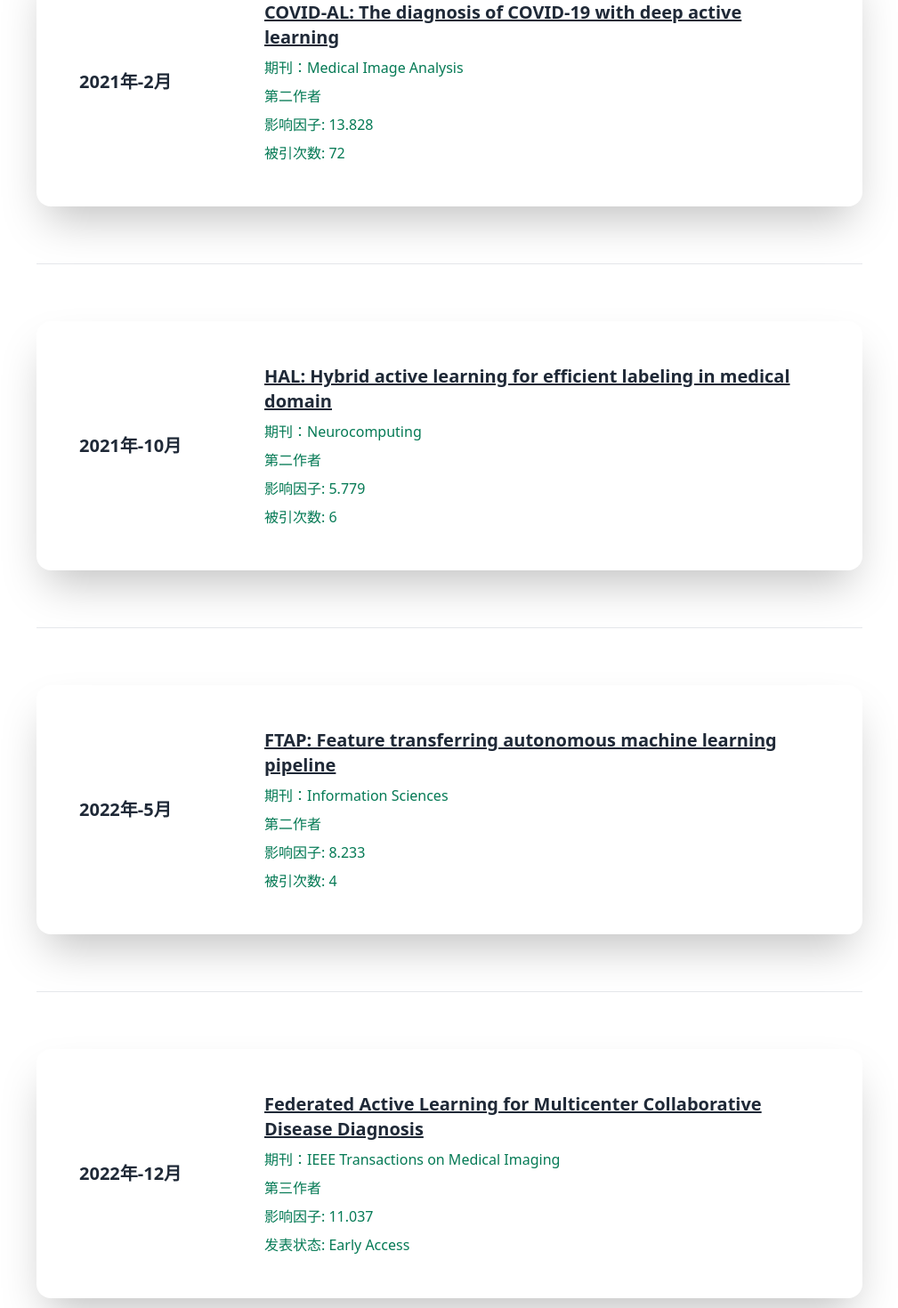
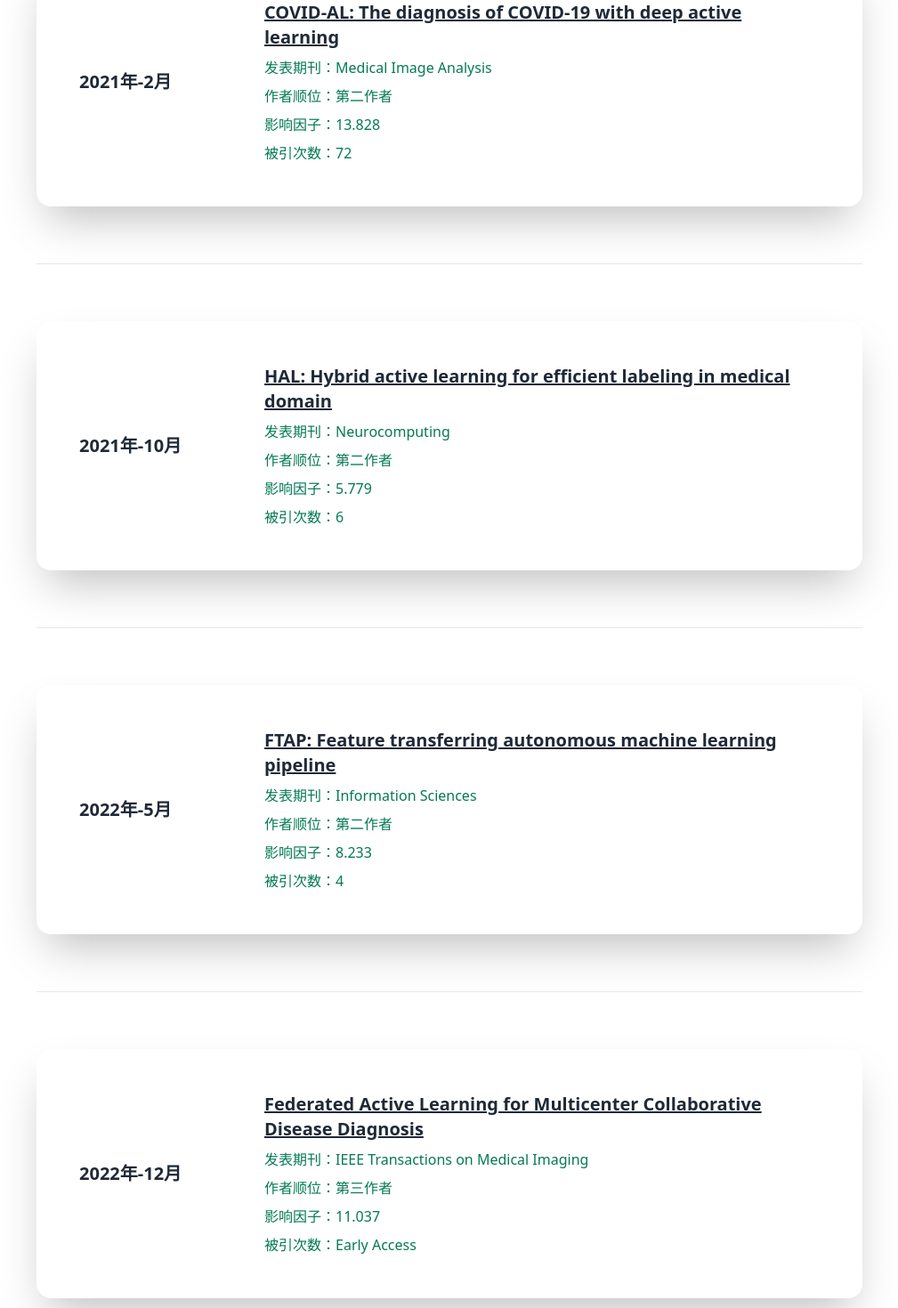
Before and after one commit to light-dawn/light-dawn.github.io, a React (Vite) app: page / in a window 1280 px wide. Shown: the part 380-1850 px from the top of the page at 89% size, without its empty margins (135-1144 px from the left). Built offline with nearby package versions, Linux system fonts and the light colour scheme; what tw-elements would draw is missing.

Commit message:
abstract paper item.

```diff
--- /dev/null
+++ b/src/components/PaperItem.tsx
@@ -0,0 +1,34 @@
+import React from "react"
+
+
+type PaperItemProps = {
+    date: string,
+    url: string,
+    title: string,
+    journal: string,
+    authorOrder: string,
+    influenceFactor: string,
+    sitedInfo: string
+}
+
+
+export const PaperItem: React.FC<PaperItemProps> = (props: PaperItemProps) => {
+    return (
+        <div className="card card-side bg-base-100 shadow-2xl p-12">
+            <div className="grid grid-cols-4">
+                <div className="self-center">
+                    <p className="text-xl font-bold">{props.date}</p>
+                </div>
+                <div className="col-span-3 space-y-2">
+                    <a href={props.url}>
+                        <p className="text-xl font-bold underline">{props.title}</p>
+                    </a>
+                    <p className="text-green-600">发表期刊：{props.journal}</p>
+                    <p className="text-green-600">作者顺位：{props.authorOrder}</p>
+                    <p className="text-green-600">影响因子：{props.influenceFactor}</p>
+                    <p className="text-green-600">被引次数：{props.sitedInfo}</p>
+                </div>
+            </div>
+        </div>
+    )
+}
--- a/src/components/Video.tsx
+++ b/src/components/Video.tsx
@@ -17,7 +17,6 @@
 import React from 'react'
 import ReactPlayer from 'react-player'
 
-// Render a YouTube video player
 export const Video: React.FC = () => {
     return (
         <ReactPlayer
--- a/src/pages/PaperPage.tsx
+++ b/src/pages/PaperPage.tsx
@@ -1,80 +1,59 @@
+import { PaperItem } from "../components/PaperItem"
+
+
 export function PaperPage() {
     return (
         <div className="m-12 mt-36">
             <div className="text-6xl font-black">发表的论文（期刊 / 会议）</div>
             <ul className="divide-y">
                 <li className="py-16">
-                    <div className="card card-side bg-base-100 shadow-2xl p-12">
-                        <div className="grid grid-cols-4">
-                            <div className="self-center">
-                                <p className="text-xl font-bold">2021年-2月</p>
-                            </div>
-                            <div className="col-span-3 space-y-2">
-                                <a href="https://www.sciencedirect.com/science/article/pii/S1361841520302772">
-                                    <p className="text-xl font-bold underline">COVID-AL: The diagnosis of COVID-19 with deep active learning</p>
-                                </a>
-                                <p className="text-green-600">期刊：Medical Image Analysis</p>
-                                <p className="text-green-600">第二作者</p>
-                                <p className="text-green-600">影响因子: 13.828</p>
-                                <p className="text-green-600">被引次数: 72</p>
-                            </div>
-                        </div>
-                    </div>
+                    <PaperItem
+                        date="2021年-2月"
+                        url="https://www.sciencedirect.com/science/article/pii/S1361841520302772"
+                        title="COVID-AL: The diagnosis of COVID-19 with deep active learning"
+                        journal="Medical Image Analysis"
+                        authorOrder="第二作者"
+                        influenceFactor="13.828"
+                        sitedInfo="72"
+                    />
                 </li>
+
                 <li className="py-16">
-                    <div className="card card-side bg-base-100 shadow-2xl p-12">
-                        <div className="grid grid-cols-4">
-                            <div className="self-center">
-                                <p className="text-xl font-bold">2021年-10月</p>
-                            </div>
-                            <div className="col-span-3 space-y-2">
-                                <a href="https://www.sciencedirect.com/science/article/abs/pii/S0925231221005683">
-                                    <p className="text-xl font-bold underline">HAL: Hybrid active learning for efficient labeling in medical domain</p>
-                                </a>
-                                <p className="text-green-600">期刊：Neurocomputing</p>
-                                <p className="text-green-600">第二作者</p>
-                                <p className="text-green-600">影响因子: 5.779</p>
-                                <p className="text-green-600">被引次数: 6</p>
-                            </div>
-                        </div>
-                    </div>
+                    <PaperItem
+                        date="2021年-10月"
+                        url="https://www.sciencedirect.com/science/article/abs/pii/S0925231221005683"
+                        title="HAL: Hybrid active learning for efficient labeling in medical domain"
+                        journal="Neurocomputing"
+                        authorOrder="第二作者"
+                        influenceFactor="5.779"
+                        sitedInfo="6"
+                    />
                 </li>
+
                 <li className="py-16">
-                    <div className="card card-side bg-base-100 shadow-2xl p-12">
-                        <div className="grid grid-cols-4">
-                            <div className="self-center">
-                                <p className="text-xl font-bold">2022年-5月</p>
-                            </div>
-                            <div className="col-span-3 space-y-2">
-                                <a href="https://www.sciencedirect.com/science/article/abs/pii/S0020025522001335">
-                                    <p className="text-xl font-bold underline">FTAP: Feature transferring autonomous machine learning pipeline</p>
-                                </a>
-                                <p className="text-green-600">期刊：Information Sciences</p>
-                                <p className="text-green-600">第二作者</p>
-                                <p className="text-green-600">影响因子: 8.233</p>
-                                <p className="text-green-600">被引次数: 4</p>
-                            </div>
-                        </div>
-                    </div>
+                    <PaperItem
+                        date="2022年-5月"
+                        url="https://www.sciencedirect.com/science/article/abs/pii/S0020025522001335"
+                        title="FTAP: Feature transferring autonomous machine learning pipeline"
+                        journal="Information Sciences"
+                        authorOrder="第二作者"
+                        influenceFactor="8.233"
+                        sitedInfo="4"
+                    />
                 </li>
+
                 <li className="py-16">
-                    <div className="card card-side bg-base-100 shadow-2xl p-12">
-                        <div className="grid grid-cols-4">
-                            <div className="flex-auto w-48 self-center">
-                                <p className="text-xl font-bold">2022年-12月</p>
-                            </div>
-                            <div className="col-span-3 space-y-2">
-                                <a href="https://ieeexplore.ieee.org/abstract/document/9975277">
-                                    <p className="text-xl font-bold underline">Federated Active Learning for Multicenter Collaborative Disease Diagnosis</p>
-                                </a>
-                                <p className="text-green-600">期刊：IEEE Transactions on Medical Imaging</p>
-                                <p className="text-green-600">第三作者</p>
-                                <p className="text-green-600">影响因子: 11.037</p>
-                                <p className="text-green-600">发表状态: Early Access</p>
-                            </div>
-                        </div>
-                    </div>
+                    <PaperItem
+                        date="2022年-12月"
+                        url="https://ieeexplore.ieee.org/abstract/document/9975277"
+                        title="Federated Active Learning for Multicenter Collaborative Disease Diagnosis"
+                        journal="IEEE Transactions on Medical Imaging"
+                        authorOrder="第三作者"
+                        influenceFactor="11.037"
+                        sitedInfo="Early Access"
+                    />
                 </li>
+
             </ul>
         </div>
     )
```
